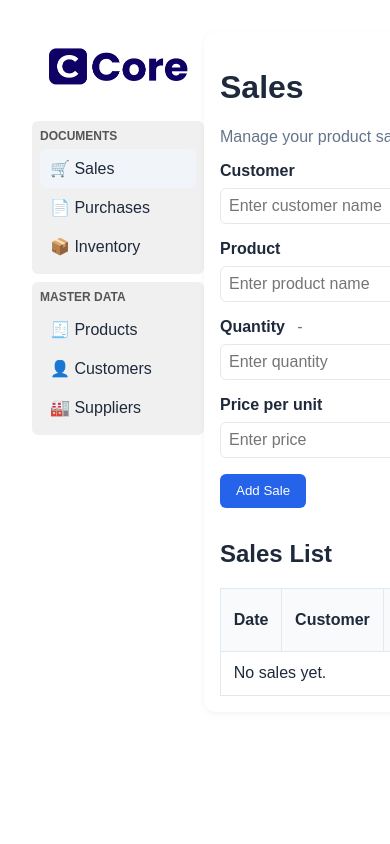
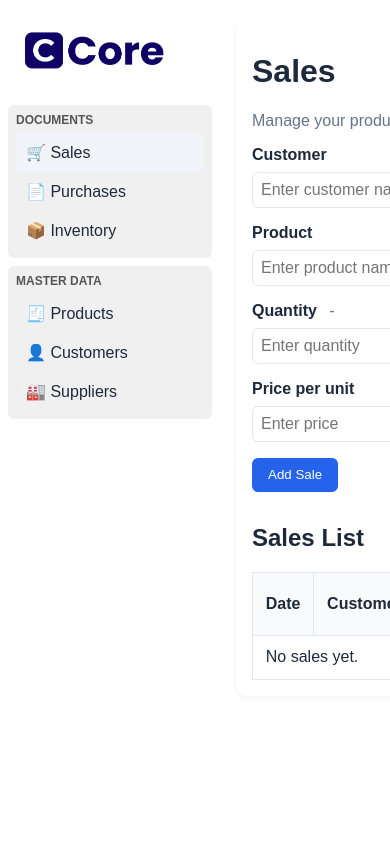
Before and after one commit to CaioHentz/Core, a Django app: page /sales/ in a window 390 px wide; the page is wider, and only the part inside the window is pictured. Run offline with Django 5.2, Linux system fonts and the light colour scheme; data that the repository does not hold is empty.

Commit message:
feat(ui): Implement fixed sidebar and full-width layout
- Convert aside to a fixed, scrollable sidebar (220px, 100vh) with padding and box-sizing
- Update container to use width: 100% and remove max-width/margins/padding for a full-width layout
- Offset main content with margin-left: 220px and add padding/box-sizing to prevent overlap
- Apply changes across setup/static, static, and staticfiles CSS to keep styles consistent
- Clean up template markup around supplier/product datalists and form groups

This improves navigation by keeping the sidebar persistent on scroll, prevents content overlap, and simplifies the layout for better readability and responsiveness.

```diff
--- /dev/null
+++ b/setup/static/js/theme.js
@@ -0,0 +1,2 @@
+// Dark mode script removed per request. No-op.
+(function(){ /* intentionally empty */ })();
--- a/static/css/styles.css
+++ b/static/css/styles.css
@@ -9,14 +9,21 @@ body {
 
 .container {
   display: flex;
-  max-width: 1200px;
-  margin: auto;
-  padding: 2rem;
+  width: 100%;
+  max-width: none;
+  margin: 0;
+  padding: 0;
 }
 
 aside {
-  width: 200px;
-  padding-right: 0rem;
+  position: fixed;
+  top: 0;
+  left: 0;
+  width: 220px;
+  height: 100vh;
+  overflow-y: auto;
+  padding: 1rem 0.5rem;
+  box-sizing: border-box;
 }
 
 .logo {
@@ -57,6 +64,9 @@ aside {
 
 main {
   flex: 1;
+  margin-left: 220px;
+  padding: 1rem;
+  box-sizing: border-box;
 }
 
 .card {
--- /dev/null
+++ b/templates/galeria/base.html
@@ -0,0 +1,19 @@
+{% load static %}
+<!DOCTYPE html>
+<html lang="en">
+<head>
+  <meta charset="UTF-8">
+  <meta name="viewport" content="width=device-width, initial-scale=1.0">
+  <title>Core</title>
+  <link rel="stylesheet" href="{% static 'css/styles.css' %}">
+  {% block head_extra %}{% endblock %}
+</head>
+<body>
+  <div class="container">
+    {% block sidebar %}{% include 'galeria/_sidebar.html' %}{% endblock %}
+    <main>
+      {% block content %}{% endblock %}
+    </main>
+  </div>
+</body>
+</html>
--- a/templates/galeria/sales.html
+++ b/templates/galeria/sales.html
@@ -1,35 +1,11 @@
+{% extends "galeria/base.html" %}
 {% load static %}
-<!DOCTYPE html>
-<html lang="en">
-<head>
-  <meta charset="UTF-8">
-  <meta name="viewport" content="width=device-width, initial-scale=1.0">
-  <title>Core - Sales</title>
-  <link rel="stylesheet" href="{% static 'css/styles.css' %}">
-</head>
-<body>
-  <div class="container">
-    <aside>
-      <div class="logo">
-        <a href="{% url 'index' %}" class="anchor">
-          <img src="{% static 'imgs/core_logo.png' %}" alt="Core Logo">
-        </a>
-      </div>
-      <div class="master-group" style="background:#f0f0f0; padding:8px; border-radius:6px; margin-top:8px;">
-        <div class="master-label" style="font-size:12px; font-weight:600; text-transform:uppercase; color:#555; margin-bottom:6px;">Documents</div>
-        <a href="{% url 'sales' %}" class="anchor"><div class="nav-item active">🛒 Sales</div></a>
-        <a href="{% url 'purchase' %}" class="anchor"><div class="nav-item">📄 Purchases</div></a>
-        <a href="{% url 'inventory' %}" class="anchor"><div class="nav-item">📦 Inventory</div></a>
-      </div>
-      <div class="master-group" style="background:#f0f0f0; padding:8px; border-radius:6px; margin-top:8px;">
-        <div class="master-label" style="font-size:12px; font-weight:600; text-transform:uppercase; color:#555; margin-bottom:6px;">Master Data</div>
-        <a href="{% url 'products' %}" class="anchor"><div class="nav-item">🧾 Products</div></a>
-        <a href="{% url 'customers' %}" class="anchor"><div class="nav-item">👤 Customers</div></a>
-        <a href="{% url 'suppliers' %}" class="anchor"><div class="nav-item">🏭 Suppliers</div></a>
-      </div>
-    </aside>
 
-    <main>
+{% block sidebar %}
+  {% include "galeria/_sidebar.html" with active="sales" %}
+{% endblock %}
+
+{% block content %}
   <div class="card">
     <div class="card-header card-header-row">
       <div>
@@ -108,8 +84,7 @@
       </tbody>
     </table>
   </div>
-    </main>
-  </div>
+
   {{ uom_map|json_script:"product-uoms" }}
   <script>
     const PRODUCT_UOMS = JSON.parse(document.getElementById('product-uoms').textContent);
@@ -129,5 +104,4 @@
       }
     });
   </script>
-</body>
-</html>
+{% endblock %}
```
Also changed, not shown: setup/static/css/styles.css (+15 -5 lines), templates/galeria/_sidebar.html (added, +34 -0 lines), templates/galeria/index.html (+9 -40 lines), templates/galeria/purchase.html (+7 -34 lines), 1 other file. Lines whose indentation alone changed are shown as unchanged.
